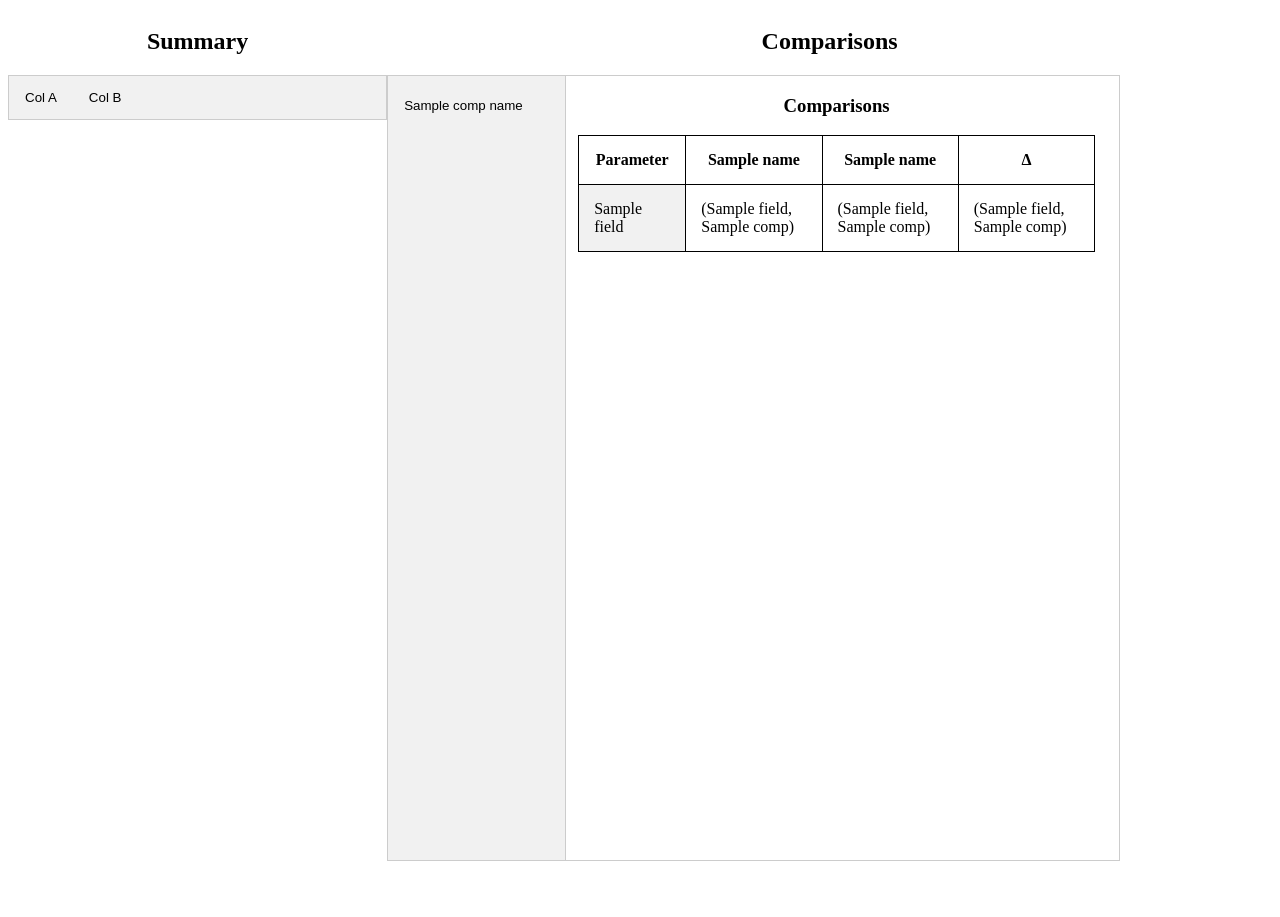
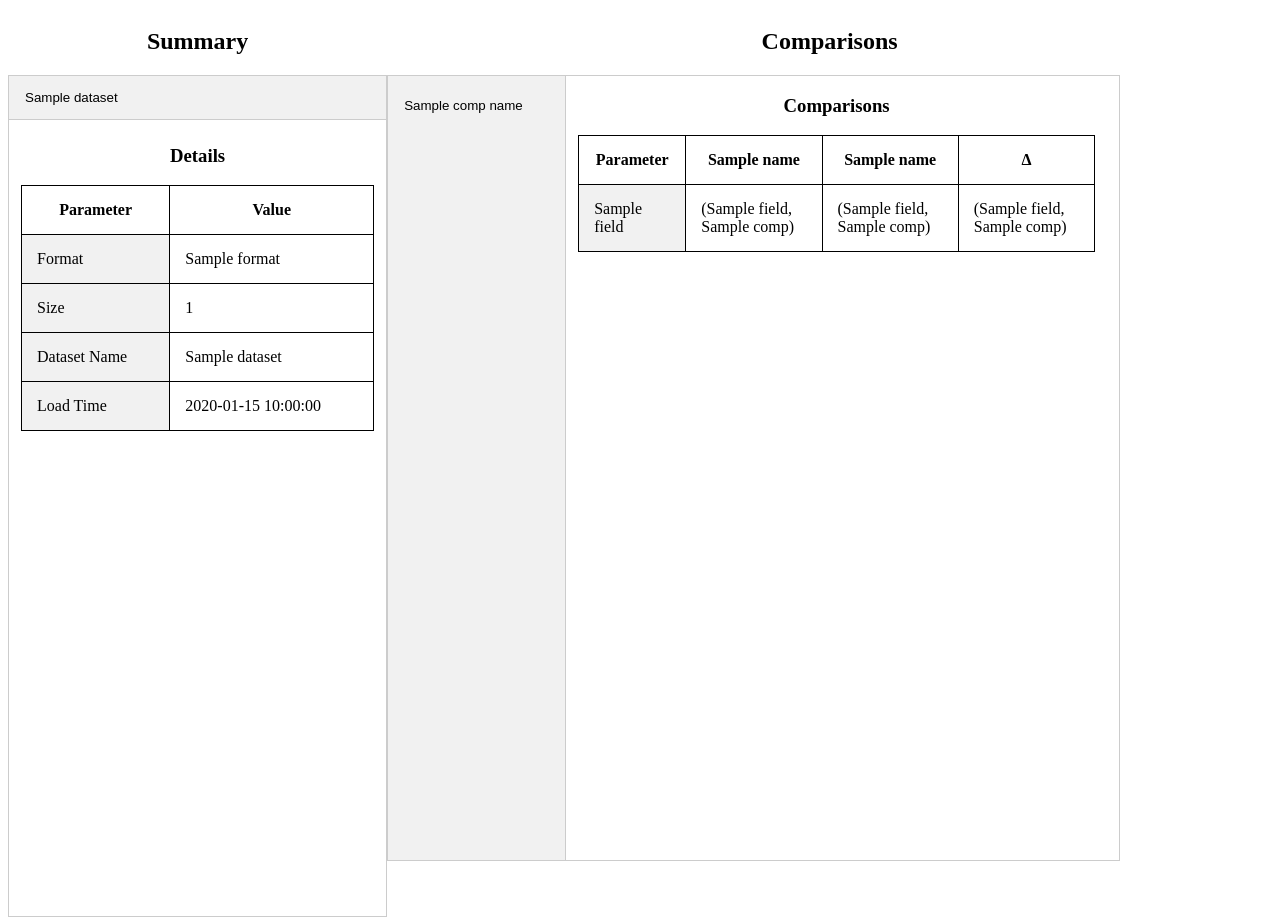
Before and after one commit to culight/data_comparator, a Python web app: template data_comparator/ui/templates/template.html in a window 1280 px wide. Before the commit the page ends 861 px from the top, so only its background shows below. Run offline with Jinja, Linux system fonts and the light colour scheme; the template is opened without the code that fills it: most values are stand-ins (such as "Sample title", 1, 10 or a date in 2020).

Commit message:
fix horizontal tabs

```diff
--- a/data_comparator/ui/templates/base_layout.html
+++ b/data_comparator/ui/templates/base_layout.html
@@ -86,6 +86,7 @@
 
         .vert_tabcontent {
             float: inherit;
+            display: block;
             padding: 0px 12px;
             border: 1px solid #ccc;
             width: 80%;
@@ -157,63 +158,9 @@
             <h2>Summary</h2>
             <div class="tab_layout">
                 <div class="horiz_tab">
-                    <button class="tablinks" onclick="openTab(event, 'colA', 'horiz')">Col A</button>
-                    <button class="tablinks" onclick="openTab(event, 'colB', 'horiz')">Col B</button>
+                    {% block horizontal_tabs %}{% endblock %}
                 </div>
-                <div id="colA" class="horiz_tabcontent">
-                    <div class="summary_table" id="col_details_A">
-                        <h3>Details</h3>
-                        <table class="table" id="summary_details">
-                            <tr>
-                                <th>Parameter</th>
-                                <th>Value</th>
-                            </tr>
-                            <tr>
-                                <td class="key-col">Format</td>
-                                <td class="val-col">.json</td>
-                            </tr>
-                            <tr>
-                                <td class="key-col">Size</td>
-                                <td class="val-col">512 MB</td>
-                            </tr>
-                            <tr>
-                                <td class="key-col">Dataset Name</td>
-                                <td class="val-col">memberA</td>
-                            </tr>
-                            <tr>
-                                <td class="key-col">Load Time</td>
-                                <td class="val-col">0.02s</td>
-                            </tr>
-                        </table>
-                    </div>
-                </div>
-                <div id="colB" class="horiz_tabcontent">
-                    <div class="summary_table" id="col_details_B">
-                        <h3>Details</h3>
-                        <table class="table" id="summary_details" style="width:100%">
-                            <tr>
-                                <th>Parameter</th>
-                                <th>Value</th>
-                            </tr>
-                            <tr>
-                                <td class="key-col">Format</td>
-                                <td class="val-col">.csv</td>
-                            </tr>
-                            <tr>
-                                <td class="key-col">Size</td>
-                                <td class="val-col">512 MB</td>
-                            </tr>
-                            <tr>
-                                <td class="key-col">Dataset Name</td>
-                                <td class="val-col">memberB</td>
-                            </tr>
-                            <tr>
-                                <td class="key-col">Load Time</td>
-                                <td class="val-col">0.02s</td>
-                            </tr>
-                        </table>
-                    </div>
-                </div>
+                {% block details %}{% endblock %}
             </div>
         </div>
         <div id="comparisons_container" style="flex-grow: 1;">
--- a/data_comparator/ui/templates/template.html
+++ b/data_comparator/ui/templates/template.html
@@ -1,12 +1,60 @@
 {% extends "base_layout.html" %}
+
+{% block horizontal_tabs %}
+{% for ds_name, ds in datasets.items() %}
+<button class="tablinks" onclick="openTab(event, 'ds{{loop.index}}', 'horiz')">{{ds_name}}</button>
+{% endfor %}
+{% endblock %}
+
+{% block details %}
+{% for name, ds in datasets.items() %}
+{% if loop.index == 1 %}
+<div id="ds{{loop.index}}" class="horiz_tabcontent" style="display:block">
+    {% else %}
+    <div id="ds{{loop.index}}" class="horiz_tabcontent">
+        {% endif %}
+        <div class="summary_table" id="col_details_{{loop.index}}">
+            <h3>Details</h3>
+            <table class="table" id="summary_details">
+                <tr>
+                    <th>Parameter</th>
+                    <th>Value</th>
+                </tr>
+                <tr>
+                    <td class="key-col">Format</td>
+                    <td class="val-col">{{ds["format"]}}</td>
+                </tr>
+                <tr>
+                    <td class="key-col">Size</td>
+                    <td class="val-col">{{ds["size"]}}</td>
+                </tr>
+                <tr>
+                    <td class="key-col">Dataset Name</td>
+                    <td class="val-col">{{name}}</td>
+                </tr>
+                <tr>
+                    <td class="key-col">Load Time</td>
+                    <td class="val-col">{{ds["load_time"]}}</td>
+                </tr>
+            </table>
+        </div>
+    </div>
+    {% endfor %}
+    {% endblock %}
+
     {% block vertical_tabs %}
     {% for comp_name in comp_names %}
     <button class="tablinks" onclick="openTab(event, 'comp{{loop.index}}', 'vert')">{{comp_name}}</button>
     {% endfor %}
     {% endblock %}
+
     {% block comparison_tables %}
     {% for name, comp in comps.items() %}
+    {% if loop.index == 1 %}
     <div id="comp{{loop.index}}" class="vert_tabcontent">
+        {% else %}
+        <div id="comp{{loop.index}}" class="vert_tabcontent" style="display:none">
+            {% endif %}
             <div class="comparison_table" id="comparison_detail">
                 <h3>Comparisons</h3>
                 <table class="table" id="comparison">
```
Also changed, not shown: data_comparator/app.py (+12 -1 lines). Lines whose indentation alone changed are shown as unchanged.
